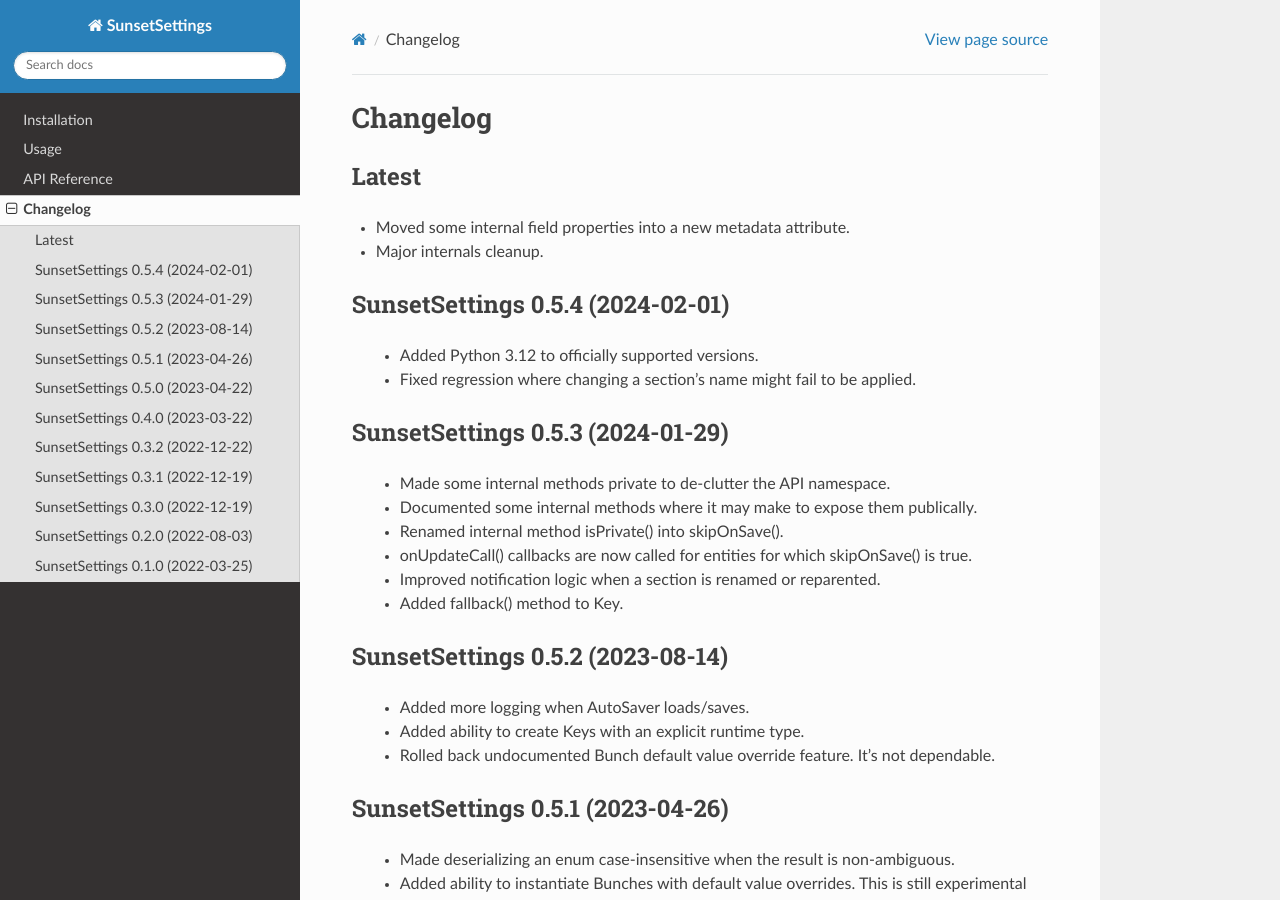
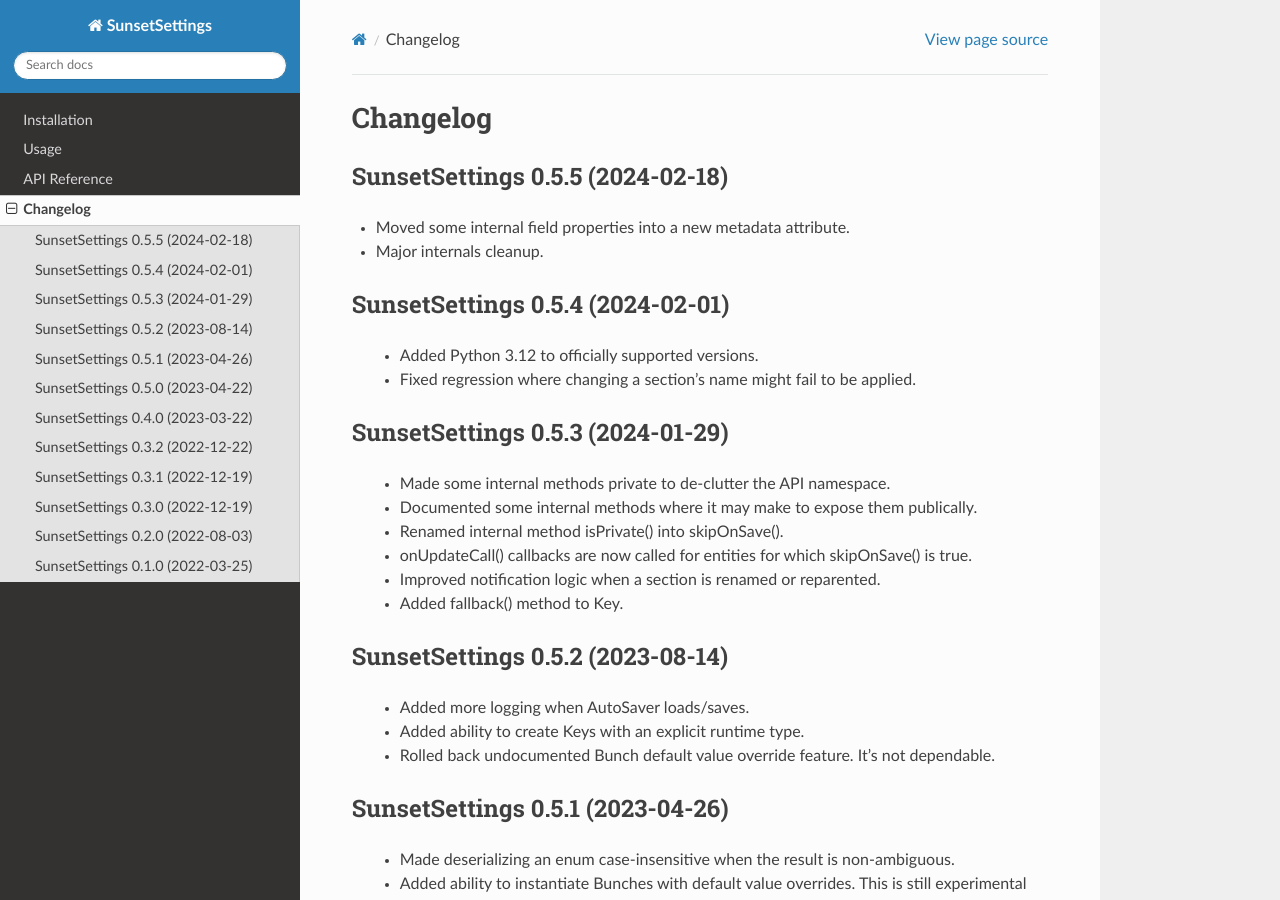
Before and after one commit to pvaret/SunsetSettings, a Sphinx documentation site: the page built from docs/source/changelog.rst, in a window 1280 px wide and 900 px high. Built offline with Sphinx 7.4.7 and the Read the Docs theme 2.0.0, drawn with Linux system fonts in a browser that asks for light colours.

Commit message:
Tagged v0.5.5.

```diff
--- a/docs/source/changelog.rst
+++ b/docs/source/changelog.rst
@@ -1,8 +1,8 @@
 Changelog
 =========
 
-Latest
-------
+SunsetSettings 0.5.5 (2024-02-18)
+---------------------------------
 
 - Moved some internal field properties into a new metadata attribute.
 - Major internals cleanup.
--- a/sunset/__init__.py
+++ b/sunset/__init__.py
@@ -1,7 +1,7 @@
 "SunsetSettings: a type-safe, extensible settings system with inheritance."
 
 __project__ = "SunsetSettings"
-__version__ = "0.5.4-dev"
+__version__ = "0.5.5"
 __author__ = "P. Varet"
 __copyright__ = "2022-2024, P. Varet"
 
```
